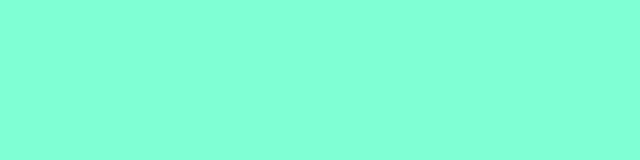
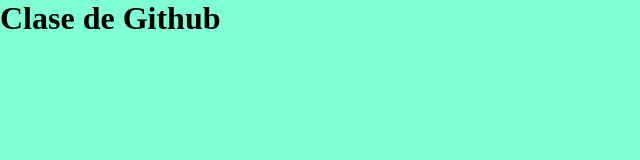
Before and after one commit to alejandrocinelli/camada22940, a plain HTML site: page index.html in a window 1280 px wide. Shown: the whole page, without its empty margins (0-640 px from the left). Drawn offline with Linux system fonts and the light colour scheme.

Commit message:
mi segundo commi agrego h1 t

```diff
--- a/index.html
+++ b/index.html
@@ -9,5 +9,7 @@
 </head>
 <body>
 
+<h1> Clase de Github</h1>
+
 </body>
 </html>
```
